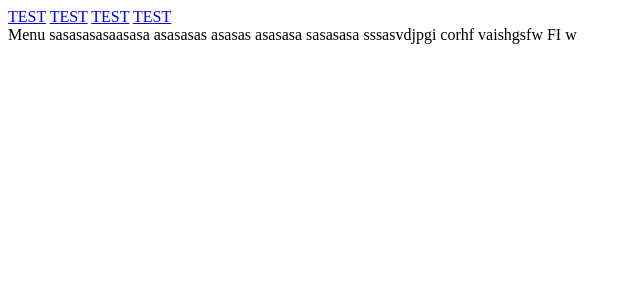
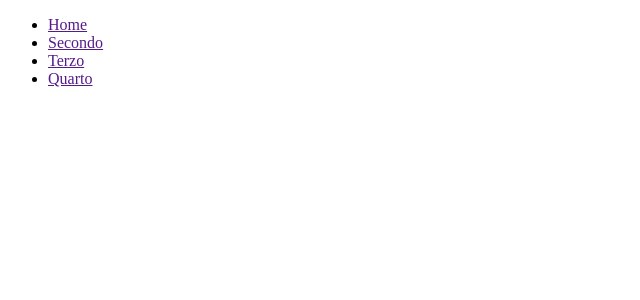
Before and after one commit to MattiaPoloni/SitoWRC, a PHP site: page /common/menu.html in a window 1280 px wide. Shown: the top 300 px of the page, without its empty margins (0-640 px from the left). Run offline with PHP 8.4, Linux system fonts and the light colour scheme.

Commit message:
header + menu

```diff
--- a/common/menu.html
+++ b/common/menu.html
@@ -1,19 +1,24 @@
 <!DOCTYPE html>
 <html lang="it">
-<header class="container">
-    <nav id="main-menu" class="row">
-        <a class="col25" href="/">TEST</a>
-        <a class="col25" href="/">TEST</a>
-        <a class="col25" href="/">TEST</a>
-        <a class="col25" href="/">TEST</a>
+<div class="menu-sticky">
+    <nav id="main-desktop-menu">
+        <div class="container">
+            <ul id="menu-menu-principale-1" class="menu">
+                <li id="menu-item-1" class="menu-item">
+                    <a href="">Home</a></li>
+                <!--<a href="/"><span class="icon-risorsa">&nbsp;</span>Home</a>-->
+                <li id="menu-item-2" class="menu-item">
+                    <!--<a href="/"><span class="icon-risorsa">&nbsp;</span>Home</a>-->
+                    <a href="">Secondo</a></li>
+                <li id="menu-item-3" class="menu-item">
+                    <!--<a href="/"><span class="icon-risorsa">&nbsp;</span>Home</a>-->
+                    <a href="">Terzo</a></li>
+                <li id="menu-item-4" class="menu-item">
+                    <!--<a href="/"><span class="icon-risorsa">&nbsp;</span>Home</a>-->
+                    <a href="">Quarto</a></li>
+            </ul>
+        </div>
     </nav>
-</header>
+</div>
 
 </html>
-Menu sasasasasaasasa
-asasasas
-asasas
-asasasa
-sasasasa
-sssasvdjpgi
-corhf vaishgsfw FI w
--- a/index.php
+++ b/index.php
@@ -3,14 +3,16 @@
 <head>
     <!-- meta tags -->
     <meta charset="utf-8">
-    <meta name="viewport" content="width=device-width, initial-scale=1, shrink-to-fit=no">
+    <meta name="viewport" content="width=device-width, initial-scale=1">
 
     <!-- CSS -->
     <link rel="stylesheet" href="/css/style.css">
 
     <title>HomePage</title>
+    <meta name="description" content="Descrizione sommaria.">
 </head>
 <body>
+<?php include('common/header.html') ?>
 <?php include('common/menu.html') ?>
 
 <main>
```
Also changed, not shown: common/header.html (added, +11 -0 lines), css/style.css (+43 -2 lines), media/logo.png (added).
